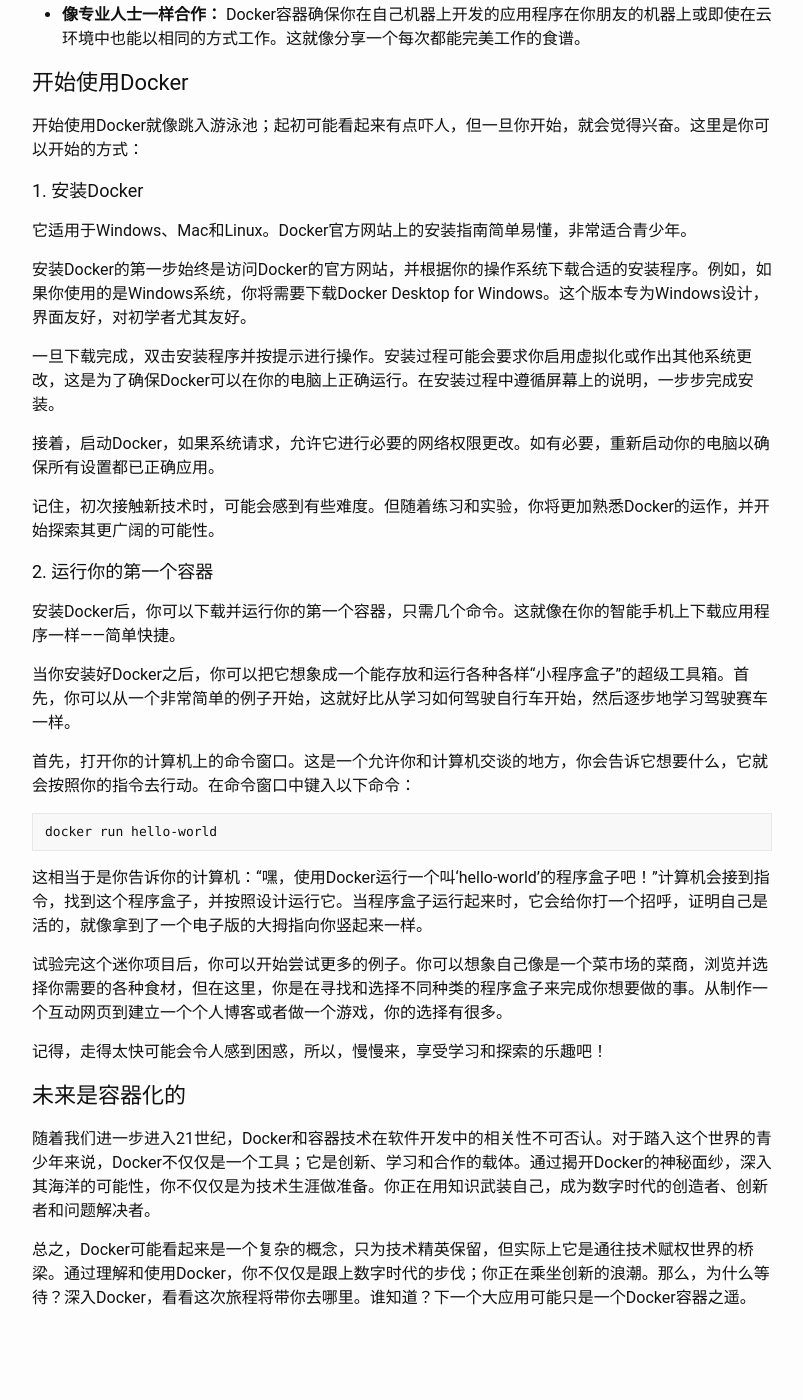
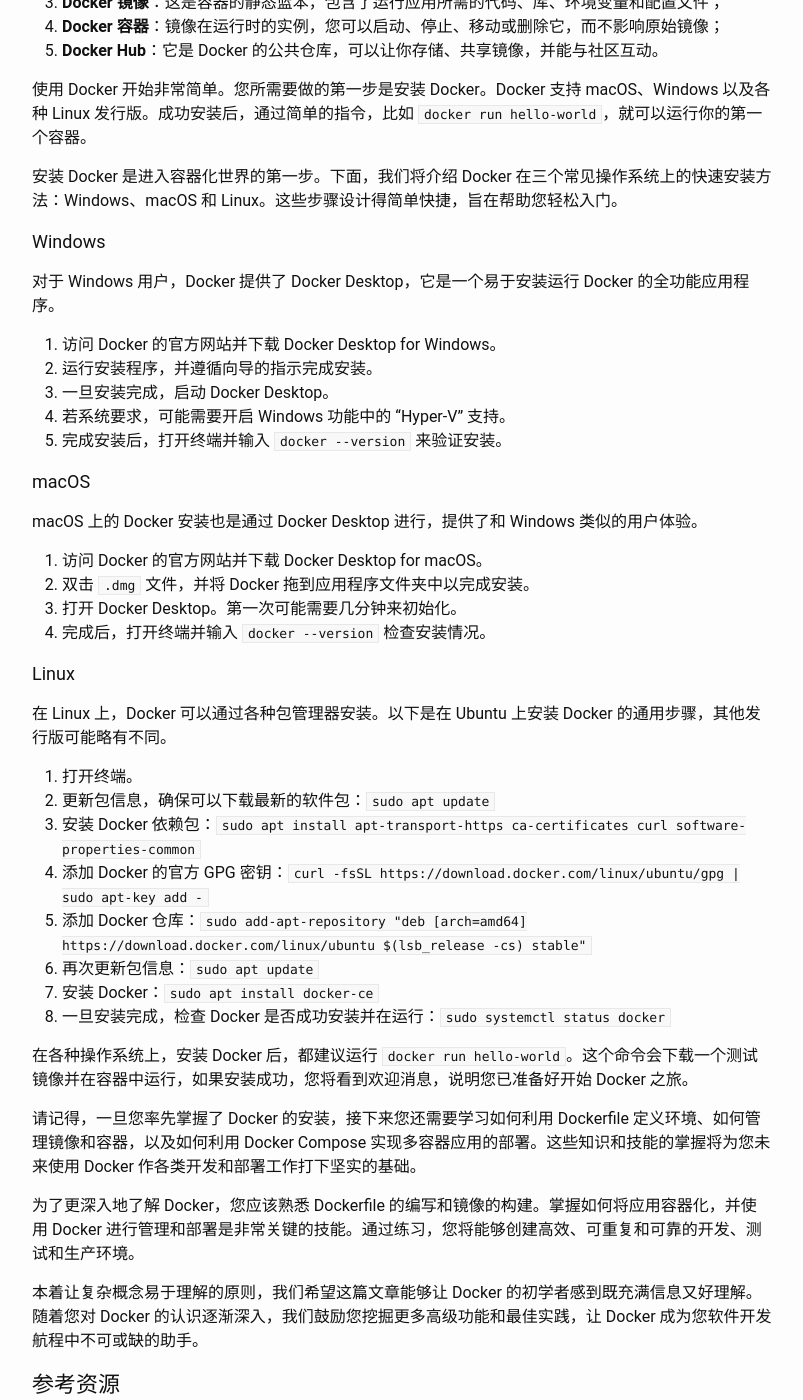
Before and after one commit to talkincode/ToughNotes, a Jekyll site: the page built from _posts/2024-03-01-Docker-for-Teens.md, in a window 1280 px wide and 1400 px high, scrolled down 968 px. Shown: the whole window, without its empty margins (238-1041 px from the left). Built offline with Jekyll 4.4.1, drawn with Linux system fonts in a browser that asks for light colours; some of the changed text lies outside the part shown.

Commit message:
更新 Docker 入门文章标题和内容

````diff
--- a/_posts/2024-03-01-Docker-for-Teens.md
+++ b/_posts/2024-03-01-Docker-for-Teens.md
@@ -1,62 +1,99 @@
 ---
 layout: post
-title: "少年 Docker 入门：容器海洋的航行者"
+title: "Docker 入门：容器海洋的航行者"
 date: 2024-03-01 00:00:00 -0000
 categories: Technology Docker
 ---
 
-![少年 Docker 入门：容器海洋的航行者](https://raw.githubusercontent.com/jamiesun/images/master/default/hiaUbe.png)
+![Docker 入门：容器海洋的航行者](https://raw.githubusercontent.com/jamiesun/images/master/default/hiaUbe.png)
 
-在数字时代，技术塑造了我们的日常生活，理解驱动我们数字世界的工具不仅仅是一种资产——它是一种必需品。Docker，你可能在技术论坛的走廊里偶尔听到的名字，或是在你的哥哥姐姐的笔记本屏幕上瞥见的词，站在现代软件开发的前沿。但Docker究竟是什么，为什么你，一个聪明的年轻人，应该关心它？让我们一起踏上这段旅程，轻松而好奇地驾驭容器的海洋。
+Docker 是一个为开发者、系统管理员及其他 IT 专业人士提供的强大工具，它简化了在各种环境中部署应用程序的过程。
 
-## 什么是Docker？
+首先，让我们来定义一下 Docker：Docker 是一个开放平台，用于开发、部署和运行应用程序。通过使用 Docker，您可以将应用以及应用的依赖封装在一个称为容器的轻量级、可移植的可执行包中。这意味着您可以在从开发到生产的任何环境中获得一致的运行行为。
 
-想象你正在组装一架模型飞机。每个部件都必须完美契合，飞机才能看起来正确并能飞行。在软件开发中，Docker提供了类似的框架，但用于应用程序。它允许开发人员将应用程序与运行所需的一切——代码、运行时、系统工具、库——打包在一个整洁的自包含单元中，称为容器。就像模型飞机部件在盒子中一样，这些容器确保应用程序无论部署在哪里都能以相同的方式运行。
+> 如果要用最简单的话来解释容器，你可以把它想象成海运货柜：就像货柜可以在不同的车、船、火车上运输各种商品而不需要做任何改变一样，容器保持软件的一致性，确保无论在任何系统上都能以相同的方式运行。
 
-## Docker的重要性
+容器与传统的虚拟机（VM）相比，具有启动速度快、资源占用少的优点。容器直接使用宿主机的操作系统，而不是像 VM 那样需要一个全虚拟的操作系统。因此，它们消耗更少的系统资源，使您可以在相同的硬件上运行更多的应用。
 
-在一个像你这样的青少年在卧室里创建可以改变世界的应用程序的世界里，理解Docker可以成为你的超能力。它不仅仅适用于经验丰富的开发者；它是一个使软件开发民主化的工具，使初学者也能访问和管理。有了Docker，你可以：
+接下来，让我们聚焦于 Docker 的核心组件：
 
-- **无畏尝试：** 容器出了问题？没关系。删除它，重新开始，不会对你的计算机造成任何伤害。
-- **学习真实的东西：** 使用Docker就像是开车一样——这是真实的体验。你不仅学习如何编码它们，还了解你的应用程序生活的环境。
-- **像专业人士一样合作：** Docker容器确保你在自己机器上开发的应用程序在你朋友的机器上或即使在云环境中也能以相同的方式工作。这就像分享一个每次都能完美工作的食谱。
+1. **Docker 引擎**：这是一个客户端-服务器应用程序，包含一个守护进程进程（daemon），守护进程负责构建、运行和分发 Docker 容器；
+2. **Dockerfile**：这是一个文本文件，包含了用于自动构建 Docker 镜像的所有命令；
+3. **Docker 镜像**：这是容器的静态蓝本，包含了运行应用所需的代码、库、环境变量和配置文件；
+4. **Docker 容器**：镜像在运行时的实例，您可以启动、停止、移动或删除它，而不影响原始镜像；
+5. **Docker Hub**：它是 Docker 的公共仓库，可以让你存储、共享镜像，并能与社区互动。
 
-## 开始使用Docker
+使用 Docker 开始非常简单。您所需要做的第一步是安装 Docker。Docker 支持 macOS、Windows 以及各种 Linux 发行版。成功安装后，通过简单的指令，比如 `docker run hello-world`，就可以运行你的第一个容器。
 
-开始使用Docker就像跳入游泳池；起初可能看起来有点吓人，但一旦你开始，就会觉得兴奋。这里是你可以开始的方式：
+安装 Docker 是进入容器化世界的第一步。下面，我们将介绍 Docker 在三个常见操作系统上的快速安装方法：Windows、macOS 和 Linux。这些步骤设计得简单快捷，旨在帮助您轻松入门。
 
-### 1. 安装Docker
+### Windows
 
-它适用于Windows、Mac和Linux。Docker官方网站上的安装指南简单易懂，非常适合青少年。
+对于 Windows 用户，Docker 提供了 Docker Desktop，它是一个易于安装运行 Docker 的全功能应用程序。
 
-安装Docker的第一步始终是访问Docker的官方网站，并根据你的操作系统下载合适的安装程序。例如，如果你使用的是Windows系统，你将需要下载Docker Desktop for Windows。这个版本专为Windows设计，界面友好，对初学者尤其友好。
+1. 访问 Docker 的官方网站并下载 Docker Desktop for Windows。
+2. 运行安装程序，并遵循向导的指示完成安装。
+3. 一旦安装完成，启动 Docker Desktop。
+4. 若系统要求，可能需要开启 Windows 功能中的 "Hyper-V" 支持。
+5. 完成安装后，打开终端并输入 `docker --version` 来验证安装。
 
-一旦下载完成，双击安装程序并按提示进行操作。安装过程可能会要求你启用虚拟化或作出其他系统更改，这是为了确保Docker可以在你的电脑上正确运行。在安装过程中遵循屏幕上的说明，一步步完成安装。
+### macOS
 
-接着，启动Docker，如果系统请求，允许它进行必要的网络权限更改。如有必要，重新启动你的电脑以确保所有设置都已正确应用。
+macOS 上的 Docker 安装也是通过 Docker Desktop 进行，提供了和 Windows 类似的用户体验。
 
-记住，初次接触新技术时，可能会感到有些难度。但随着练习和实验，你将更加熟悉Docker的运作，并开始探索其更广阔的可能性。
+1. 访问 Docker 的官方网站并下载 Docker Desktop for macOS。
+2. 双击 `.dmg` 文件，并将 Docker 拖到应用程序文件夹中以完成安装。
+3. 打开 Docker Desktop。第一次可能需要几分钟来初始化。
+4. 完成后，打开终端并输入 `docker --version` 检查安装情况。
 
-### 2. 运行你的第一个容器
+### Linux
 
-安装Docker后，你可以下载并运行你的第一个容器，只需几个命令。这就像在你的智能手机上下载应用程序一样——简单快捷。
+在 Linux 上，Docker 可以通过各种包管理器安装。以下是在 Ubuntu 上安装 Docker 的通用步骤，其他发行版可能略有不同。
 
-当你安装好Docker之后，你可以把它想象成一个能存放和运行各种各样“小程序盒子”的超级工具箱。首先，你可以从一个非常简单的例子开始，这就好比从学习如何驾驶自行车开始，然后逐步地学习驾驶赛车一样。
+1. 打开终端。
+2. 更新包信息，确保可以下载最新的软件包：`sudo apt update`
+3. 安装 Docker 依赖包：`sudo apt install apt-transport-https ca-certificates curl software-properties-common`
+4. 添加 Docker 的官方 GPG 密钥：`curl -fsSL https://download.docker.com/linux/ubuntu/gpg | sudo apt-key add -`
+5. 添加 Docker 仓库：`sudo add-apt-repository "deb [arch=amd64] https://download.docker.com/linux/ubuntu $(lsb_release -cs) stable"`
+6. 再次更新包信息：`sudo apt update`
+7. 安装 Docker：`sudo apt install docker-ce`
+8. 一旦安装完成，检查 Docker 是否成功安装并在运行：`sudo systemctl status docker`
 
-首先，打开你的计算机上的命令窗口。这是一个允许你和计算机交谈的地方，你会告诉它想要什么，它就会按照你的指令去行动。在命令窗口中键入以下命令：
+在各种操作系统上，安装 Docker 后，都建议运行 `docker run hello-world`。这个命令会下载一个测试镜像并在容器中运行，如果安装成功，您将看到欢迎消息，说明您已准备好开始 Docker 之旅。
 
-```shell
-docker run hello-world
-```
+请记得，一旦您率先掌握了 Docker 的安装，接下来您还需要学习如何利用 Dockerfile 定义环境、如何管理镜像和容器，以及如何利用 Docker Compose 实现多容器应用的部署。这些知识和技能的掌握将为您未来使用 Docker 作各类开发和部署工作打下坚实的基础。
 
-这相当于是你告诉你的计算机：“嘿，使用Docker运行一个叫‘hello-world’的程序盒子吧！”计算机会接到指令，找到这个程序盒子，并按照设计运行它。当程序盒子运行起来时，它会给你打一个招呼，证明自己是活的，就像拿到了一个电子版的大拇指向你竖起来一样。
+为了更深入地了解 Docker，您应该熟悉 Dockerfile 的编写和镜像的构建。掌握如何将应用容器化，并使用 Docker 进行管理和部署是非常关键的技能。通过练习，您将能够创建高效、可重复和可靠的开发、测试和生产环境。
 
-试验完这个迷你项目后，你可以开始尝试更多的例子。你可以想象自己像是一个菜市场的菜商，浏览并选择你需要的各种食材，但在这里，你是在寻找和选择不同种类的程序盒子来完成你想要做的事。从制作一个互动网页到建立一个个人博客或者做一个游戏，你的选择有很多。
+本着让复杂概念易于理解的原则，我们希望这篇文章能够让 Docker 的初学者感到既充满信息又好理解。随着您对 Docker 的认识逐渐深入，我们鼓励您挖掘更多高级功能和最佳实践，让 Docker 成为您软件开发航程中不可或缺的助手。
 
-记得，走得太快可能会令人感到困惑，所以，慢慢来，享受学习和探索的乐趣吧！
+## 参考资源
 
-## 未来是容器化的
+以下是一些推荐的资源，有助于您进一步学习并掌握 Docker：
 
-随着我们进一步进入21世纪，Docker和容器技术在软件开发中的相关性不可否认。对于踏入这个世界的青少年来说，Docker不仅仅是一个工具；它是创新、学习和合作的载体。通过揭开Docker的神秘面纱，深入其海洋的可能性，你不仅仅是为技术生涯做准备。你正在用知识武装自己，成为数字时代的创造者、创新者和问题解决者。
+1. **Docker 官方文档**
+   官方文档是学习 Docker 的最好起点。它详细介绍了 Docker 的各个方面，从基本概念到高级特性。
+   网址：[https://docs.docker.com](https://docs.docker.com)
 
-总之，Docker可能看起来是一个复杂的概念，只为技术精英保留，但实际上它是通往技术赋权世界的桥梁。通过理解和使用Docker，你不仅仅是跟上数字时代的步伐；你正在乘坐创新的浪潮。那么，为什么等待？深入Docker，看看这次旅程将带你去哪里。谁知道？下一个大应用可能只是一个Docker容器之遥。
+2. **Docker 入门教程**
+   这个在线课程是为 Docker 新手设计的，涵盖了从安装到部署的所有基本步骤。
+   网址：[https://www.docker.com/get-started](https://www.docker.com/get-started)
+
+3. **《Docker 深入浅出》**
+   这本书非常适合初学者，通过易懂的语言为读者揭示了 Docker 的原理和最佳实践。
+   推荐阅读：Michael Hausenblas 和 Stefan Schimanski 著作的《Docker: Up & Running》
+
+4. **Docker Hub**
+   Docker Hub 是最大的 Docker 镜像仓库，您可以在这里找到广泛的官方和社区生成的镜像。同时，它也是分享和协作的平台。
+   网址：[https://hub.docker.com](https://hub.docker.com)
+
+5. **Docker 社区论坛和 Stack Overflow**
+   这两个社区都是解决 Docker 问题的宝库。您可以在这里提问、分享知识，或者帮助其他人。
+   网址：[https://forums.docker.com](https://forums.docker.com)
+   Stack Overflow: [https://stackoverflow.com/questions/tagged/docker](https://stackoverflow.com/questions/tagged/docker)
+
+6. **YouTube 上的 Docker 教学视频**
+   YouTube 上有许多 Docker 教程视频，不管您是视觉学习者还是偏好于视频资源，这些视频都是不错的学习材料。
+   搜索关键词：Docker tutorials
+
+通过整合以上资源，您将能够从理论到实践、从基础到高级的各个环节深入了解 Docker。学习 Docker 是一个持续的过程，不断实践和更新知识非常关键。记住，社区是学习的绝佳场所，不要害怕提问和贡献。
````
